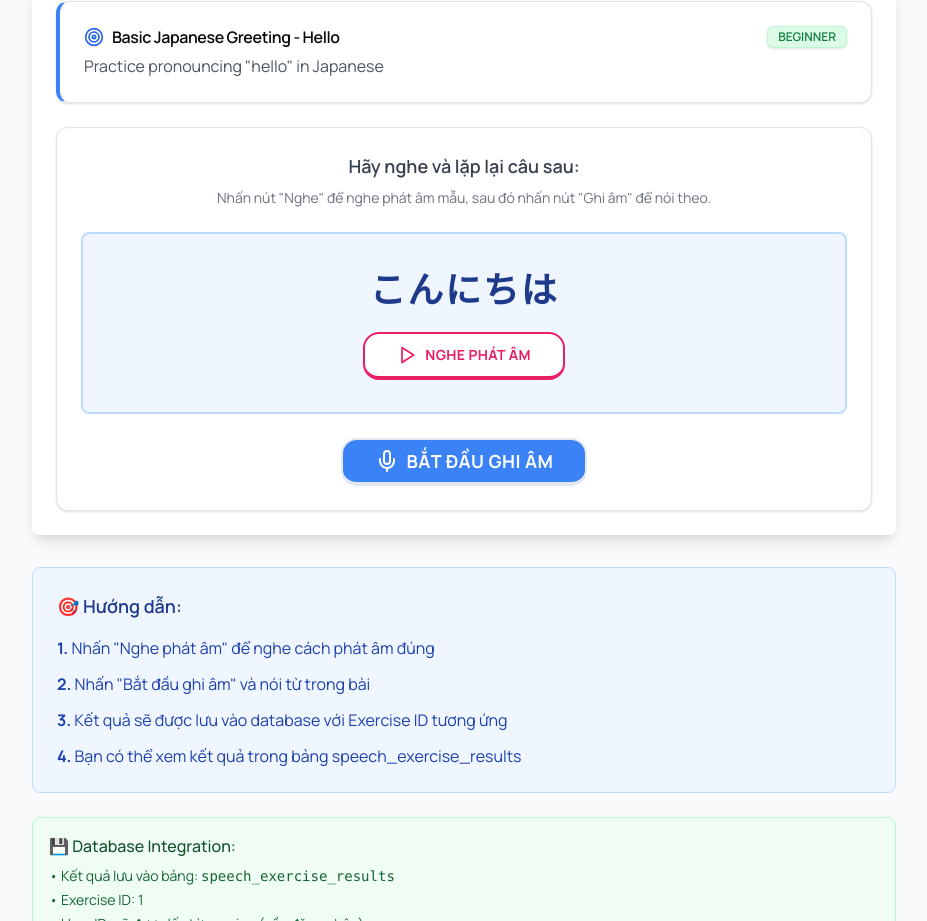
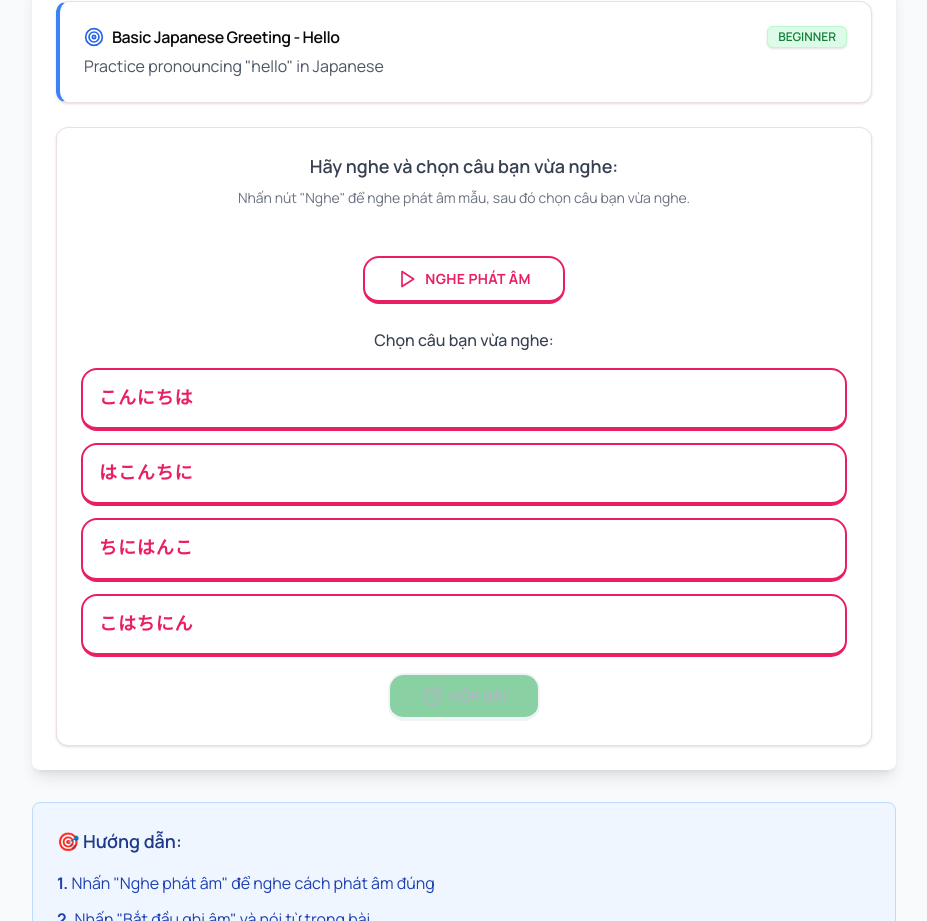
Before and after one commit to CarsonDev1/frontend-elearning, a Next.js app: page /real/speech-exercise in a window 1280 px wide. Shown: the part 463-1384 px from the top of the page, without its empty margins (176-1103 px from the left). Built offline with nearby package versions, Linux system fonts and the light colour scheme; no server answers.

Commit message:
upload code

```diff
--- a/src/components/speech-exercise.tsx
+++ b/src/components/speech-exercise.tsx
@@ -40,6 +40,11 @@ interface SpeechExercise {
 	speechRecognitionLanguage: string;
 	minimumAccuracyScore: number;
 }
+
+// Type guards
+const isListeningExercise = (type: string): type is 'LISTENING' => type === 'LISTENING';
+const isVoiceExercise = (type: string): boolean =>
+	type === 'SPEAKING' || type === 'PRONUNCIATION' || type === 'SPEECH_RECOGNITION';
 
 interface SpeechExerciseResult {
 	id?: number;
@@ -90,6 +95,8 @@ const SpeechExerciseComponent: React.FC<SpeechExerciseComponentProps> = ({
 	const [hasStarted, setHasStarted] = useState(false);
 	const [audioBlob, setAudioBlob] = useState<Blob | null>(null);
 	const [audioUrl, setAudioUrl] = useState<string | null>(null);
+	const [selectedAnswer, setSelectedAnswer] = useState<string | null>(null); // For listening multiple choice
+	const [listeningOptions, setListeningOptions] = useState<string[]>([]); // Options for listening exercises
 
 	// Refs
 	const recognitionRef = useRef<any>(null);
@@ -98,6 +105,34 @@ const SpeechExerciseComponent: React.FC<SpeechExerciseComponentProps> = ({
 	const mediaRecorderRef = useRef<MediaRecorder | null>(null);
 	const audioChunksRef = useRef<Blob[]>([]);
 	const startTimeRef = useRef<Date | null>(null);
+
+	// Generate listening options if needed
+	useEffect(() => {
+		if (isListeningExercise(exercise.type)) {
+			// Generate options for listening exercise if they don't exist
+			// This would be better coming from backend but we'll generate some here for now
+			const correctOption = exercise.targetText;
+
+			// Create 3 wrong options by shuffling characters or using predefined options
+			const generateWrongOption = (correct: string) => {
+				// Simplified - in real app you'd want more sophisticated options
+				return correct
+					.split('')
+					.sort(() => Math.random() - 0.5)
+					.join('');
+			};
+
+			const wrongOptions = [
+				generateWrongOption(correctOption),
+				generateWrongOption(correctOption),
+				generateWrongOption(correctOption),
+			];
+
+			// Combine and shuffle options
+			const allOptions = [correctOption, ...wrongOptions];
+			setListeningOptions(allOptions.sort(() => Math.random() - 0.5));
+		}
+	}, [exercise.type, exercise.targetText]);
 
 	// Initialize Speech Recognition and Media Recorder
 	useEffect(() => {
@@ -231,95 +266,21 @@ const SpeechExerciseComponent: React.FC<SpeechExerciseComponentProps> = ({
 		};
 	}, [exercise.speechRecognitionLanguage, audioUrl]);
 
-	// Submit exercise result when recognized text changes
-	useEffect(() => {
-		if (recognizedText && !result && startTimeRef.current) {
-			// Add small delay to ensure confidence score is set
-			const submitTimer = setTimeout(() => {
-				submitExercise();
-			}, 500);
-
-			return () => clearTimeout(submitTimer);
-		}
-	}, [recognizedText]);
-
-	// Start/Stop listening
-	const toggleListening = useCallback(() => {
-		if (!recognitionRef.current || !mediaRecorderRef.current) return;
-
-		if (isListening) {
-			recognitionRef.current.stop();
-			if (mediaRecorderRef.current.state === 'recording') {
-				mediaRecorderRef.current.stop();
-			}
-		} else {
-			if (!hasStarted) {
-				setHasStarted(true);
-			}
-			setError(null);
-
-			// Start recording
-			if (mediaRecorderRef.current.state === 'inactive') {
-				audioChunksRef.current = [];
-				mediaRecorderRef.current.start();
+	// Submit exercise result
+	const submitExercise = useCallback(async () => {
+		if (isListeningExercise(exercise.type) && !selectedAnswer) {
+			setError('Vui lòng chọn một phương án trả lời');
+			return;
 		}
 
-			// Start speech recognition
-			recognitionRef.current.start();
+		if (isVoiceExercise(exercise.type) && !recognizedText) {
+			setError('Vui lòng ghi âm giọng nói trước khi nộp bài');
+			return;
 		}
-	}, [isListening, hasStarted]);
 
-	// Play target audio
-	const playTargetAudio = useCallback(() => {
-		if (exercise.targetAudioUrl && audioRef.current) {
-			audioRef.current.play().catch((error) => {
-				console.error('Error playing target audio:', error);
-				// Fallback to speech synthesis
-				playTextToSpeech();
-			});
-		} else {
-			playTextToSpeech();
+		if (!startTimeRef.current) {
+			startTimeRef.current = new Date();
 		}
-	}, [exercise.targetText, exercise.speechRecognitionLanguage, exercise.targetAudioUrl]);
-
-	// Text-to-speech fallback
-	const playTextToSpeech = useCallback(() => {
-		if ('speechSynthesis' in window) {
-			// Stop any ongoing speech
-			speechSynthesis.cancel();
-
-			const utterance = new SpeechSynthesisUtterance(exercise.targetText);
-			utterance.lang = exercise.speechRecognitionLanguage || 'ja-JP';
-			utterance.rate = 0.7;
-			utterance.pitch = 1;
-			utterance.volume = 1;
-
-			utterance.onstart = () => setIsPlaying(true);
-			utterance.onend = () => setIsPlaying(false);
-			utterance.onerror = () => {
-				setIsPlaying(false);
-				setError('Không thể phát audio. Vui lòng thử lại.');
-			};
-
-			speechSynthesis.speak(utterance);
-		} else {
-			setError('Trình duyệt không hỗ trợ phát âm thanh.');
-		}
-	}, [exercise.targetText, exercise.speechRecognitionLanguage]);
-
-	// Play student's recorded audio
-	const playStudentAudio = useCallback(() => {
-		if (audioUrl && studentAudioRef.current) {
-			studentAudioRef.current.play().catch((error) => {
-				console.error('Error playing student audio:', error);
-				setError('Không thể phát lại ghi âm của bạn.');
-			});
-		}
-	}, [audioUrl]);
-
-	// Submit exercise result
-	const submitExercise = useCallback(async () => {
-		if (!recognizedText || !startTimeRef.current) return;
 
 		setIsProcessing(true);
 
@@ -331,14 +292,17 @@ const SpeechExerciseComponent: React.FC<SpeechExerciseComponentProps> = ({
 				exerciseId: exercise.id,
 				exerciseType: exercise.type,
 				exerciseTitle: exercise.title,
-				recognizedText,
+				recognizedText: isListeningExercise(exercise.type) ? selectedAnswer : recognizedText,
 				confidenceScore,
 				timeSpent,
 			});
 
+			// For listening exercise, check if selected answer matches target text
+			const isListeningCorrect = isListeningExercise(exercise.type) && selectedAnswer === exercise.targetText;
+
 			// Prepare submission data for backend
 			const submissionData = {
-				recognizedText,
+				recognizedText: isListeningExercise(exercise.type) ? selectedAnswer || '' : recognizedText || '',
 				confidenceScore: confidenceScore / 100, // Convert to 0-1 scale
 				timeSpentSeconds: timeSpent,
 			};
@@ -349,12 +313,21 @@ const SpeechExerciseComponent: React.FC<SpeechExerciseComponentProps> = ({
 				// Demo mode: calculate locally, don't submit to backend
 				console.log('🎭 Demo Mode: Calculating result locally (not submitting to database)');
 
-				const accuracy = calculateAccuracyScore(exercise.targetText, recognizedText);
+				let accuracy = 0;
+
+				if (isListeningExercise(exercise.type)) {
+					// For listening, it's either 100% or 0%
+					accuracy = isListeningCorrect ? 100 : 0;
+				} else {
+					// For other types, use Levenshtein calculation
+					accuracy = calculateAccuracyScore(exercise.targetText, recognizedText || '');
+				}
+
 				const isPassed = accuracy >= exercise.minimumAccuracyScore;
 
 				exerciseResult = {
 					targetText: exercise.targetText,
-					recognizedText,
+					recognizedText: isListeningExercise(exercise.type) ? selectedAnswer || '' : recognizedText || '',
 					accuracyScore: accuracy,
 					confidenceScore,
 					pronunciationFeedback: isPassed
@@ -368,8 +341,8 @@ const SpeechExerciseComponent: React.FC<SpeechExerciseComponentProps> = ({
 				// Real mode: submit to backend API
 				let backendResult: BackendSpeechExerciseResult;
 
-				if (audioBlob) {
-					// Submit with audio if available
+				if (audioBlob && !isListeningExercise(exercise.type)) {
+					// Submit with audio if available (for non-listening exercises)
 					// Create the audio file with proper naming and MIME type
 					// The name must end with .webm and the type must be audio/webm
 					const audioFile = new File([audioBlob], `speech-${exercise.id}-${Date.now()}.webm`, {
@@ -378,7 +351,9 @@ const SpeechExerciseComponent: React.FC<SpeechExerciseComponentProps> = ({
 					});
 
 					backendResult = await SpeechExerciseService.submitSpeechExerciseWithAudio(exercise.id, {
-						recognizedText,
+						recognizedText: isListeningExercise(exercise.type)
+							? selectedAnswer || ''
+							: recognizedText || '',
 						confidenceScore: confidenceScore / 100,
 						timeSpentSeconds: timeSpent,
 						audioFile,
@@ -461,7 +436,93 @@ const SpeechExerciseComponent: React.FC<SpeechExerciseComponentProps> = ({
 		} finally {
 			setIsProcessing(false);
 		}
-	}, [recognizedText, confidenceScore, attemptNumber, exercise, onComplete, audioBlob]);
+	}, [recognizedText, selectedAnswer, confidenceScore, attemptNumber, exercise, onComplete, audioBlob, demoMode]);
+
+	// Submit exercise result when recognized text changes
+	useEffect(() => {
+		if (recognizedText && !result && startTimeRef.current && isVoiceExercise(exercise.type)) {
+			// Add small delay to ensure confidence score is set
+			const submitTimer = setTimeout(() => {
+				submitExercise();
+			}, 500);
+
+			return () => clearTimeout(submitTimer);
+		}
+	}, [recognizedText, exercise.type, result, submitExercise]);
+
+	// Start/Stop listening
+	const toggleListening = useCallback(() => {
+		if (!recognitionRef.current || !mediaRecorderRef.current) return;
+
+		if (isListening) {
+			recognitionRef.current.stop();
+			if (mediaRecorderRef.current.state === 'recording') {
+				mediaRecorderRef.current.stop();
+			}
+		} else {
+			if (!hasStarted) {
+				setHasStarted(true);
+			}
+			setError(null);
+
+			// Start recording
+			if (mediaRecorderRef.current.state === 'inactive') {
+				audioChunksRef.current = [];
+				mediaRecorderRef.current.start();
+			}
+
+			// Start speech recognition
+			recognitionRef.current.start();
+		}
+	}, [isListening, hasStarted]);
+
+	// Play target audio
+	const playTargetAudio = useCallback(() => {
+		if (exercise.targetAudioUrl && audioRef.current) {
+			audioRef.current.play().catch((error) => {
+				console.error('Error playing target audio:', error);
+				// Fallback to speech synthesis
+				playTextToSpeech();
+			});
+		} else {
+			playTextToSpeech();
+		}
+	}, [exercise.targetText, exercise.speechRecognitionLanguage, exercise.targetAudioUrl]);
+
+	// Text-to-speech fallback
+	const playTextToSpeech = useCallback(() => {
+		if ('speechSynthesis' in window) {
+			// Stop any ongoing speech
+			speechSynthesis.cancel();
+
+			const utterance = new SpeechSynthesisUtterance(exercise.targetText);
+			utterance.lang = exercise.speechRecognitionLanguage || 'ja-JP';
+			utterance.rate = 0.7;
+			utterance.pitch = 1;
+			utterance.volume = 1;
+
+			utterance.onstart = () => setIsPlaying(true);
+			utterance.onend = () => setIsPlaying(false);
+			utterance.onerror = () => {
+				setIsPlaying(false);
+				setError('Không thể phát audio. Vui lòng thử lại.');
+			};
+
+			speechSynthesis.speak(utterance);
+		} else {
+			setError('Trình duyệt không hỗ trợ phát âm thanh.');
+		}
+	}, [exercise.targetText, exercise.speechRecognitionLanguage]);
+
+	// Play student's recorded audio
+	const playStudentAudio = useCallback(() => {
+		if (audioUrl && studentAudioRef.current) {
+			studentAudioRef.current.play().catch((error) => {
+				console.error('Error playing student audio:', error);
+				setError('Không thể phát lại ghi âm của bạn.');
+			});
+		}
+	}, [audioUrl]);
 
 	// Calculate accuracy score using Levenshtein distance
 	const calculateAccuracyScore = (target: string, recognized: string): number => {
@@ -595,6 +656,38 @@ const SpeechExerciseComponent: React.FC<SpeechExerciseComponentProps> = ({
 	const handleStudentAudioPause = () => setIsPlayingStudent(false);
 	const handleStudentAudioEnded = () => setIsPlayingStudent(false);
 
+	// Get exercise type-specific instructions
+	const getExerciseInstructions = () => {
+		switch (exercise.type) {
+			case 'LISTENING':
+				return 'Hãy nghe và chọn câu bạn vừa nghe:';
+			case 'SPEAKING':
+				return 'Hãy đọc to câu sau:';
+			case 'PRONUNCIATION':
+				return 'Hãy luyện phát âm câu sau:';
+			case 'SPEECH_RECOGNITION':
+				return 'Hãy nghe và nhận dạng câu sau:';
+			default:
+				return 'Hãy hoàn thành bài tập:';
+		}
+	};
+
+	// Get exercise type-specific hints
+	const getExerciseHints = () => {
+		switch (exercise.type) {
+			case 'LISTENING':
+				return 'Nhấn nút "Nghe" để nghe phát âm mẫu, sau đó chọn câu bạn vừa nghe.';
+			case 'SPEAKING':
+				return 'Nhấn nút "Ghi âm" và đọc to văn bản dưới đây.';
+			case 'PRONUNCIATION':
+				return 'Nghe mẫu rồi luyện đọc đúng giọng điệu và nhấn "Ghi âm".';
+			case 'SPEECH_RECOGNITION':
+				return 'Nghe rồi nhắc lại chính xác nội dung bạn đã nghe.';
+			default:
+				return 'Nhấn nút "Ghi âm" và đọc to văn bản dưới đây.';
+		}
+	};
+
 	return (
 		<div className='space-y-6'>
 			{/* Demo Mode Indicator */}
@@ -644,25 +737,24 @@ const SpeechExerciseComponent: React.FC<SpeechExerciseComponentProps> = ({
 							{/* Instructions */}
 							<div className='mb-6'>
 								<h3 className='text-lg font-semibold text-gray-700 mb-2'>
-									{exercise.type === 'LISTENING'
-										? 'Hãy nghe và lặp lại câu sau:'
-										: 'Hãy đọc to câu sau:'}
+									{getExerciseInstructions()}
 								</h3>
-								<p className='text-sm text-gray-500'>
-									{exercise.type === 'LISTENING'
-										? 'Nhấn nút "Nghe" để nghe phát âm mẫu, sau đó nhấn nút "Ghi âm" để nói theo.'
-										: 'Nhấn nút "Ghi âm" và đọc to văn bản dưới đây.'}
-								</p>
+								<p className='text-sm text-gray-500'>{getExerciseHints()}</p>
 							</div>
 
-							{/* Target Text Display */}
+							{/* Target Text Display - Hidden for LISTENING exercises */}
+							{!isListeningExercise(exercise.type) && (
 								<div className='bg-blue-50 p-8 rounded-lg border-2 border-blue-200'>
 									<div className='text-4xl font-bold text-blue-900 mb-4 font-japanese'>
 										{exercise.targetText}
 									</div>
+								</div>
+							)}
 
 							{/* Play Audio Button */}
-								{exercise.type === 'LISTENING' && (
+							{(isListeningExercise(exercise.type) ||
+								exercise.type === 'PRONUNCIATION' ||
+								exercise.type === 'SPEECH_RECOGNITION') && (
 								<Button
 									variant='superOutline'
 									size='lg'
@@ -683,9 +775,48 @@ const SpeechExerciseComponent: React.FC<SpeechExerciseComponentProps> = ({
 									)}
 								</Button>
 							)}
+
+							{/* Listening Exercise Multiple Choice Interface */}
+							{isListeningExercise(exercise.type) && (
+								<div className='space-y-4 mt-6'>
+									<h4 className='text-md font-medium text-gray-700'>Chọn câu bạn vừa nghe:</h4>
+									<div className='grid grid-cols-1 gap-3'>
+										{listeningOptions.map((option, index) => (
+											<Button
+												key={index}
+												variant={selectedAnswer === option ? 'default' : 'superOutline'}
+												className={`justify-start p-4 h-auto text-left ${
+													selectedAnswer === option ? 'bg-blue-500 text-white' : ''
+												}`}
+												onClick={() => setSelectedAnswer(option)}
+											>
+												<span className='text-lg font-japanese'>{option}</span>
+											</Button>
+										))}
 									</div>
+									<Button
+										size='lg'
+										onClick={submitExercise}
+										disabled={isProcessing || !selectedAnswer}
+										className='mt-4 bg-green-600 hover:bg-green-700'
+									>
+										{isProcessing ? (
+											<>
+												<Loader2 className='h-5 w-5 mr-2 animate-spin' />
+												Đang xử lý...
+											</>
+										) : (
+											<>
+												<CheckCircle className='h-5 w-5 mr-2' />
+												Nộp bài
+											</>
+										)}
+									</Button>
+								</div>
+							)}
 
-							{/* Speech Recognition Interface */}
+							{/* Speech Recognition Interface - for SPEAKING, PRONUNCIATION, SPEECH_RECOGNITION */}
+							{isVoiceExercise(exercise.type) && (
 								<div className='space-y-4'>
 									<Button
 										size='lg'
@@ -776,6 +907,26 @@ const SpeechExerciseComponent: React.FC<SpeechExerciseComponentProps> = ({
 													</Button>
 												</div>
 											)}
+
+											{/* Submit button */}
+											<Button
+												size='lg'
+												onClick={submitExercise}
+												disabled={isProcessing}
+												className='mt-4 bg-green-600 hover:bg-green-700'
+											>
+												{isProcessing ? (
+													<>
+														<Loader2 className='h-5 w-5 mr-2 animate-spin' />
+														Đang xử lý...
+													</>
+												) : (
+													<>
+														<CheckCircle className='h-5 w-5 mr-2' />
+														Nộp bài
+													</>
+												)}
+											</Button>
 										</motion.div>
 									)}
 
@@ -787,6 +938,7 @@ const SpeechExerciseComponent: React.FC<SpeechExerciseComponentProps> = ({
 										</div>
 									)}
 								</div>
+							)}
 						</div>
 					</CardContent>
 				</Card>
```
Lines whose indentation alone changed are shown as unchanged.
